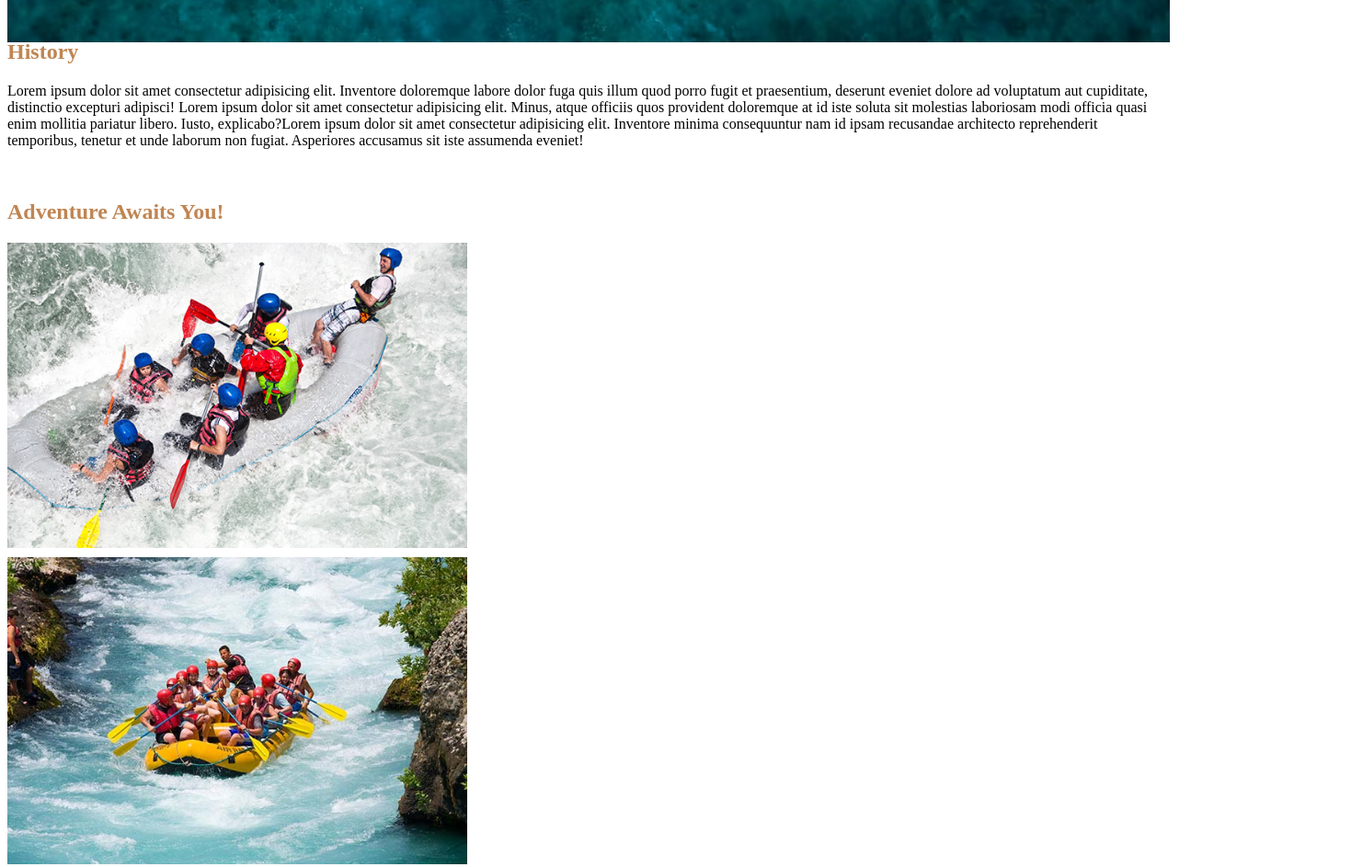
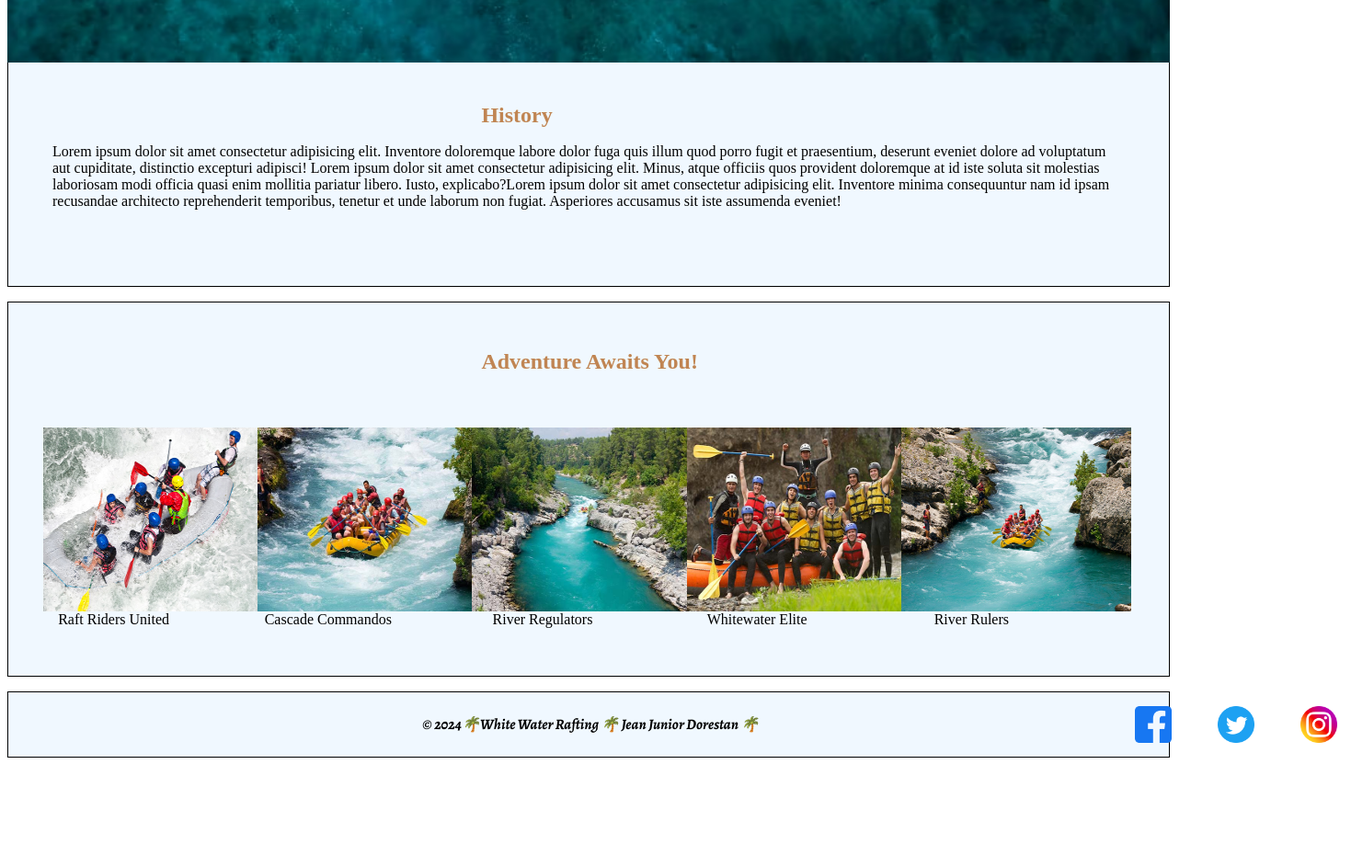
Before and after one commit to dorestan268/wdd130, a plain HTML site: page wwr/about.html in a window 1280 px wide. Shown: the part 778-1721 px from the top of the page at 92% size, 1469 px wide, since content can reach past the window. After the commit the page ends 1618 px from the top, so only its background shows below. Drawn offline with nearby package versions, Linux system fonts and the light colour scheme; a web font is replaced by a local one.

Commit message:
Upgrad rafting.css

```diff
--- a/wwr/about.html
+++ b/wwr/about.html
@@ -3,7 +3,7 @@
 <head>
     <meta charset="UTF-8">
     <meta name="viewport" content="width=device-width, initial-scale=1.0">
-    <title>about Us</title>
+    <title>White Water Rafting | about Us</title>
     <meta name="description" content="Jean Junior dorestan's about page">
     <meta name="author" content="Jean Junior Dorestan">
     <link rel="stylesheet" href="styles/rafting.css">
@@ -52,11 +52,26 @@
 
                 <section>
                     <h2>Adventure Awaits You!</h2>
-                    <img src="images/rafting42_600.png" alt="People rafting">
-                    <img src="images/rafting53_600.png" alt="People rafting">
-                    <img src="images/rafting58_600.png" alt="People rafting">
-                    <img src="images/rafting59_600.png" alt="People rafting">
-                    <img src="images/rafting65_600.png" alt="People rafting">
+                    <figure>
+                        <img src="images/rafting42_600.png" alt="People rafting">
+                        <figcaption>Raft Riders United</figcaption>
+                    </figure>
+                    <figure>
+                        <img src="images/rafting53_600.png" alt="People rafting">
+                        <figcaption>Cascade Commandos</figcaption>
+                    </figure>
+                    <figure>
+                        <img src="images/rafting58_600.png" alt="People rafting">
+                        <figcaption>River Regulators</figcaption>
+                    </figure>
+                    <figure>
+                        <img src="images/rafting59_600.png" alt="People rafting">
+                        <figcaption>Whitewater Elite</figcaption>
+                    </figure>
+                    <figure>
+                        <img src="images/rafting65_600.png" alt="People rafting">
+                        <figcaption>River Rulers</figcaption>
+                    </figure>
                 </section>
             </main>
 
--- a/wwr/styles/rafting.css
+++ b/wwr/styles/rafting.css
@@ -13,9 +13,36 @@
     --nav-hover-background-color:var(--secondary-color);
     }
 
+    header{
+      margin: 1rem auto;
+      display: grid;
+      grid-template-columns: 400px 1fr 1fr;
+      align-items: center;
+      background-color: #0F6A79;
+      width: 100%;
+    }
+
+    header img{
+      margin: 10px 10px 10px 50px;
+    }
+
+    nav{
+      display: flex;
+    }
+
+
     nav a{
-        color: var(--primary-color);
+        color: var(--accent2-color);
         text-decoration: none;
+        display: block;
+        padding: 25px;
+        font-family: var(--heading-font);
+        font-weight: 600px;
+    }
+
+    nav a:hover{
+      color: #1d1e18;
+      text-decoration: 2px solid white underline;
     }
 
     .hero {
@@ -35,7 +62,7 @@
         background-color: var(--primary-color);
         text-align: center;
         position: relative;
-        margin-top: -580px;
+        margin-top: -550px;
       }
 
 
@@ -62,23 +89,61 @@
         font-family: var(--paragraph-font);
       }
 
+      section{
+        display: grid;
+        grid-template-columns: repeat(5, 20%);
+        grid-template-rows: 20% 20% 20% 20% 20%;
+        background-color: aliceblue;
+        border: 1px solid black;
+        padding: 3rem;
+        margin-top: 1rem;
+      }
+
 
       section h2{
+        display: block;
         font-family: var(--heading-font);
-        padding-top: 35px;
+        margin-top: 3px;
         color: var(--secondary-color);
+        grid-column-start: 3;
+        grid-column-end: span 2;
+        position: relative;
+        align-items: center;
       }
 
       section img{
         display: block;
         margin-top: 10px;
         width: 500px;
+        justify-content: space-evenly;
+      }
+
+      section p{
+        display: block;
+        grid-row-start: 2;
+        grid-column-end:  span 5;
+      }
+
+      footer{
+        background-color: aliceblue;
+        border: 1px solid black;
+        margin: 1rem auto;
+        display: grid;
+        grid-template-columns: 900px 1fr 1fr;
+        align-items: center;
+        font-weight: bold;
       }
 
       footer p{
         font-family: var(--paragraph-font);
         font-style: italic;
         font-weight: bold;
+        margin-left: 450px;
+      }
+
+      footer nav{
+        justify-content: flex-end;
+        width: 35rem;
       }
 
       .sociallinks{
@@ -90,6 +155,26 @@
       }
 
       .sociallinks a img{
-        width: 25px;
-        height: 25px;
+        width: 40px;
+        height: 40px;
+        float: right;
+        margin: -10px;
+       }
+
+      section figure img{
+        width: 250px;
+        height: 200px;
+        margin-left: -50px;
       }
+
+      figure{
+        display: block;
+        grid-row-start: 2;
+      }
+
+      figcaption{
+        margin-left: -100px;
+        position: relative;
+        display: flex;
+        justify-content: center;
+      }
```
